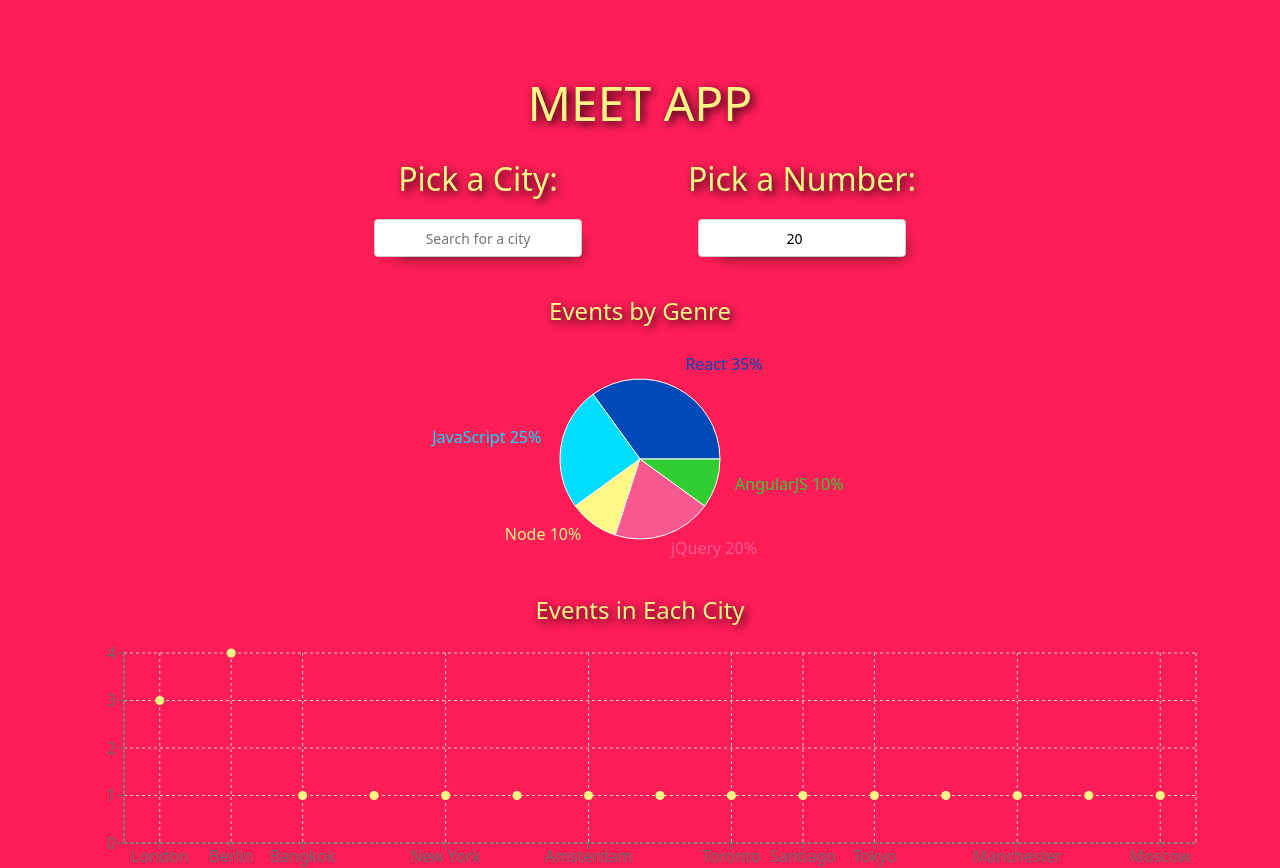
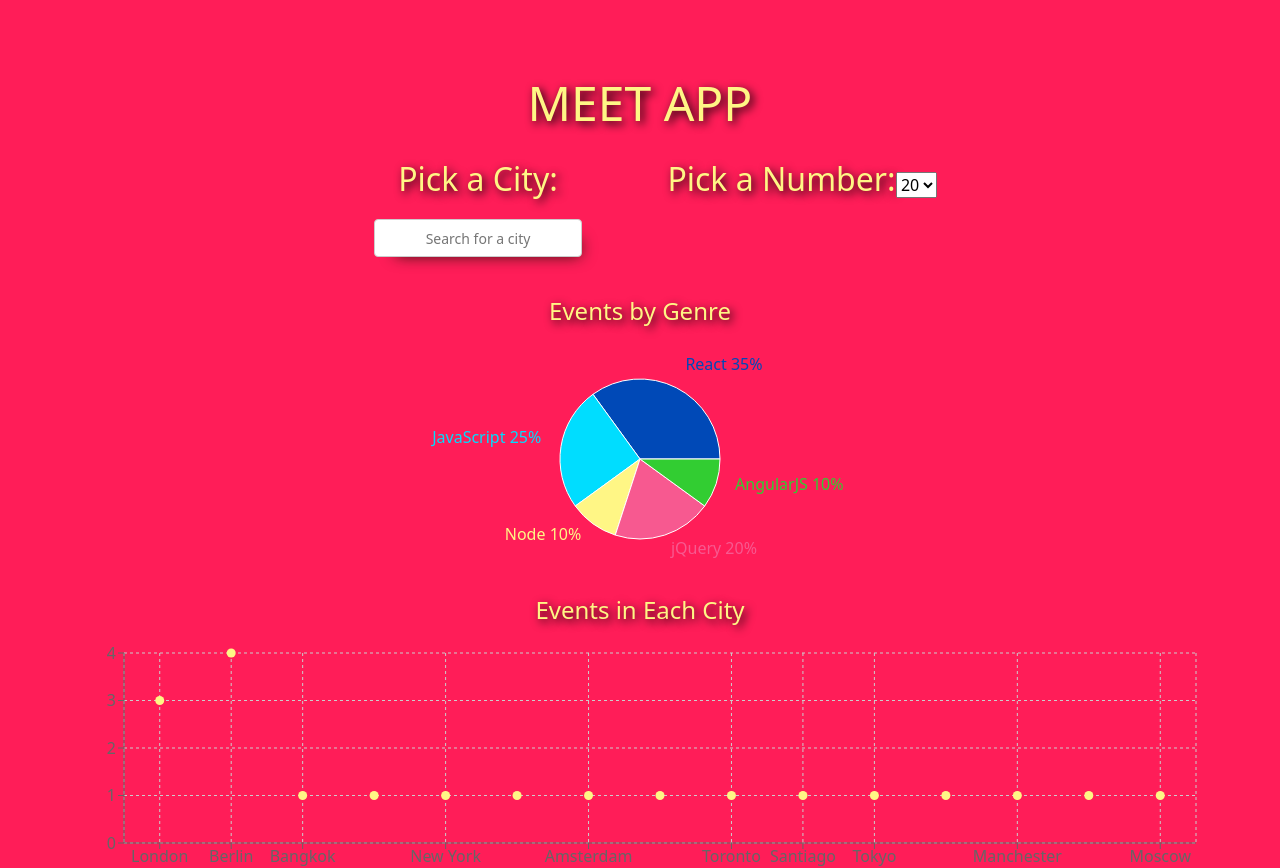
Before and after one commit to brett-ranieri/meet, a React (Create React App) app: page / in a window 1280 px wide. Shown: the top 868 px of the page. Built offline with nearby package versions, Linux system fonts and the light colour scheme; what atatus-spa would draw is missing.

Commit message:
change number of events input type

```diff
--- a/src/NumberOfEvents.js
+++ b/src/NumberOfEvents.js
@@ -21,6 +21,17 @@
 			});
 			this.props.updateEvents(null, value);
 		}
+
+		// const element = document.querySelector("select");
+		// element.addEventListener("mousedown", function () {
+		// 	this.size = 10;
+		// });
+		// element.addEventListener("change", function () {
+		// 	this.blur();
+		// });
+		// element.addEventListener("blur", function () {
+		// 	this.size = 0;
+		// });
 	};
 
 	render() {
@@ -32,13 +43,34 @@
 				>
 					Pick a Number:
 				</label>
-				<input
+				<select
 					name='eventNumber'
 					className='number-of-events'
 					type='number'
 					value={this.state.query}
 					onChange={this.handleNumberChanged}
-				></input>
+				>
+					<option>1</option>
+					<option>2</option>
+					<option>3</option>
+					<option>4</option>
+					<option>5</option>
+					<option>6</option>
+					<option>7</option>
+					<option>8</option>
+					<option>9</option>
+					<option>10</option>
+					<option>11</option>
+					<option>12</option>
+					<option>13</option>
+					<option>14</option>
+					<option>15</option>
+					<option>16</option>
+					<option>17</option>
+					<option>18</option>
+					<option>19</option>
+					<option>20</option>
+				</select>
 				<ErrorAlert text={this.state.errorText} />
 			</div>
 		);
```
